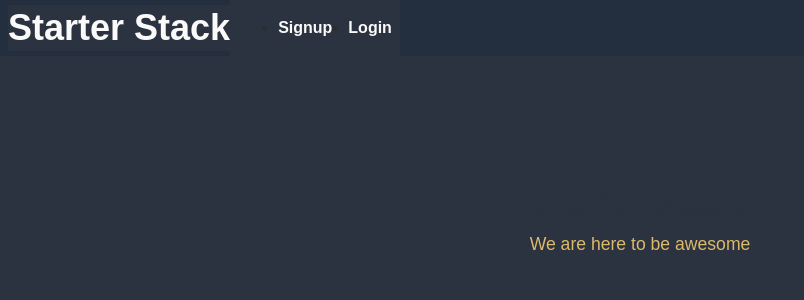
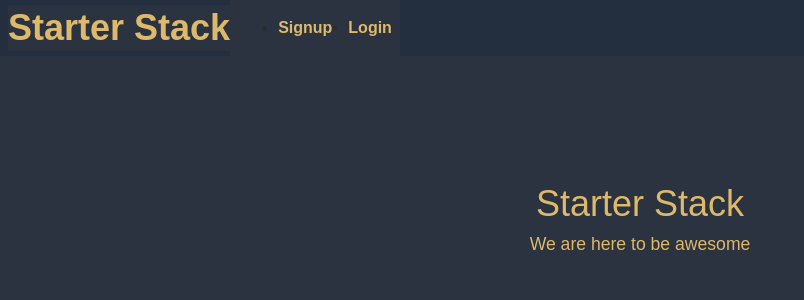
Before and after one commit to tylerhance/Eventine, a React (Create React App) app in the folder client/: page / in a window 1280 px wide. Shown: the top 300 px of the page, without its empty margins (0-804 px from the left). Built offline with nearby package versions, Linux system fonts and the light colour scheme.

Commit message:
minor changes on pages folder

```diff
--- a/client/src/pages/Home/style.css
+++ b/client/src/pages/Home/style.css
@@ -1,10 +1,21 @@
+:root {
+  --primary: #232F3E;
+  --secondary: #F3A847;
+  --tertiary: #B12704;
+  --light: #ddb96b;
+  --dark: #272f32;
+  --error: rgb(228, 46, 1);
+  --spacing-one: calc(1rem * 0.5);
+  --spacing-two: calc(1rem);
+}
+
 .container {
   background-color: grey;
   /* Darksteel Grey|#2b3240|
 Burlywood|#ddb96b| */
 }
 h1 {
-  color:#2b3240;
+  color:#ddb96b;
 }
 p {
   color:#ddb96b;
```
Also changed, not shown: client/src/pages/NewEvents/index.js (added), client/src/pages/NewEvents/style.css (added), client/src/pages/UserProfile/index.js (added), client/src/pages/UserProfile/style.css (added), 1 other file (tests, documents, lock files or other folders).
